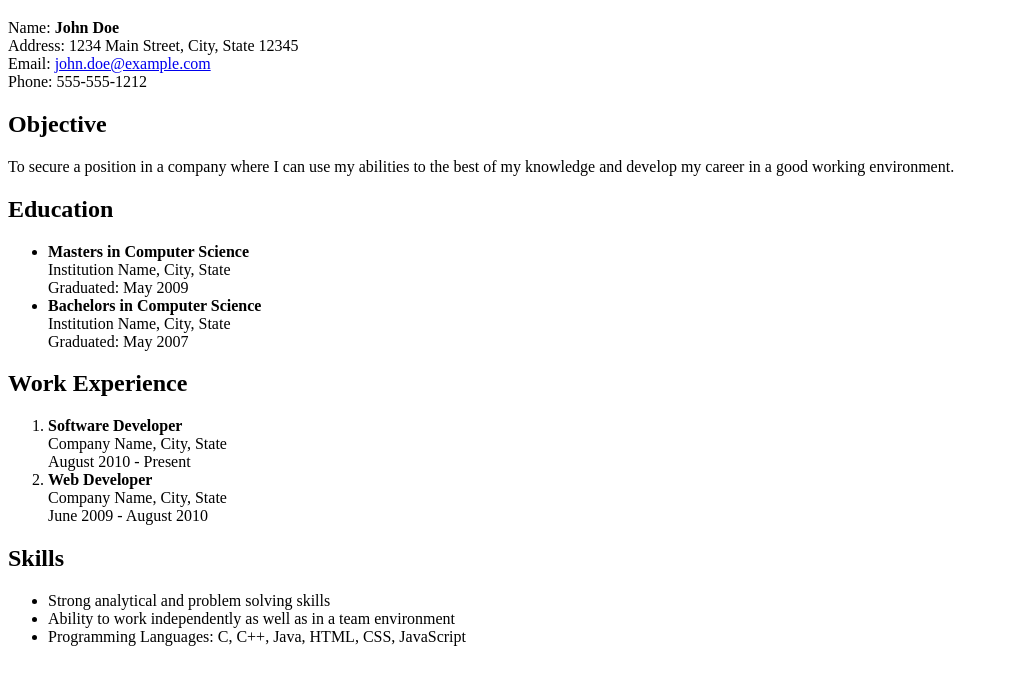
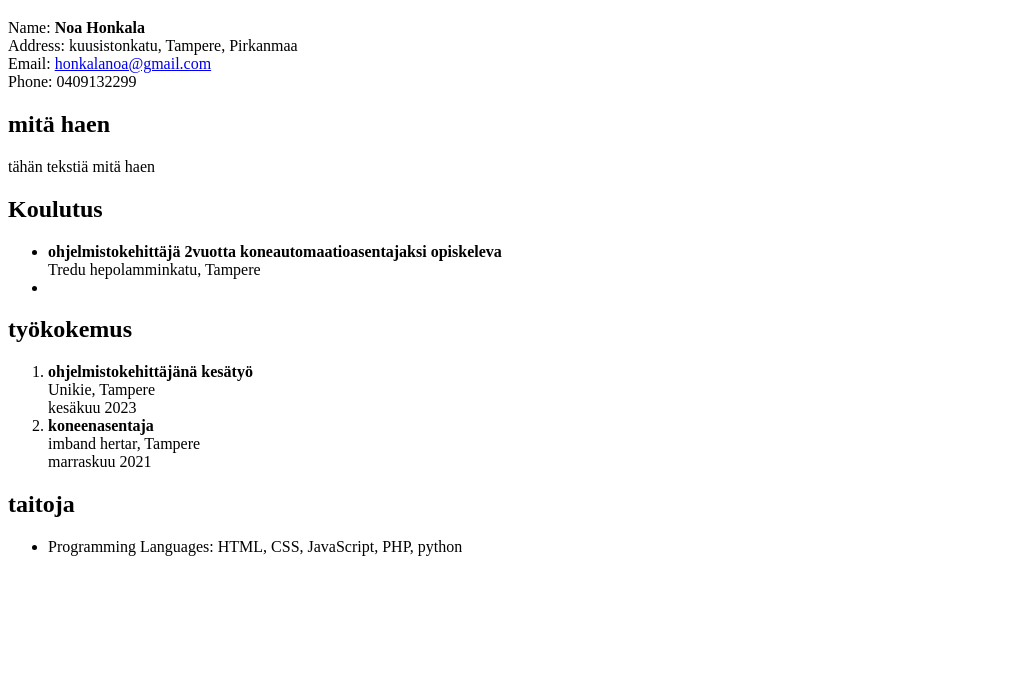
Before and after one commit to noahonk/noahonk.github.io, a plain HTML site: page index.html in a window 1280 px wide. Shown: the part 61-746 px from the top of the page, without its empty margins (0-1009 px from the left). Drawn offline with Linux system fonts and the light colour scheme.

Commit message:
Update index.html

```diff
--- a/index.html
+++ b/index.html
@@ -8,50 +8,45 @@
 <body>
   <h1>Curriculum Vitae</h1>
   <p>
-    Name: <strong>John Doe</strong><br>
-    Address: 1234 Main Street, City, State 12345<br>
-    Email: <a href="mailto:john.doe@example.com">john.doe@example.com</a><br>
-    Phone: 555-555-1212<br>
+    Name: <strong>Noa Honkala</strong><br>
+    Address: kuusistonkatu, Tampere, Pirkanmaa<br>
+    Email: <a href="mailto:honkalanoa@gmail.com">honkalanoa@gmail.com</a><br>
+    Phone: 0409132299<br>
   </p>
 
-  <h2>Objective</h2>
+  <h2>mitä haen</h2>
   <p>
-    To secure a position in a company where I can use my abilities to the best of my knowledge and develop my career in a good working environment.
+    tähän tekstiä mitä haen
   </p>
 
-  <h2>Education</h2>
+  <h2>Koulutus</h2>
   <ul>
     <li>
-      <strong>Masters in Computer Science</strong><br>
-      Institution Name, City, State<br>
-      Graduated: May 2009
+      <strong>ohjelmistokehittäjä 2vuotta
+      koneautomaatioasentajaksi opiskeleva</strong><br>
+      Tredu hepolamminkatu, Tampere<br>
     </li>
-    <li>
-      <strong>Bachelors in Computer Science</strong><br>
-      Institution Name, City, State<br>
-      Graduated: May 2007
+    <li></li>
     </li>
   </ul>
 
-  <h2>Work Experience</h2>
+  <h2>työkokemus</h2>
   <ol>
     <li>
-      <strong>Software Developer</strong><br>
-      Company Name, City, State<br>
-      August 2010 - Present
+      <strong>ohjelmistokehittäjänä kesätyö</strong><br>
+      Unikie, Tampere<br>
+      kesäkuu 2023
     </li>
     <li>
-      <strong>Web Developer</strong><br>
-      Company Name, City, State<br>
-      June 2009 - August 2010
+      <strong>koneenasentaja</strong><br>
+      imband hertar, Tampere<br>
+      marraskuu 2021
     </li>
   </ol>
 
-  <h2>Skills</h2>
+  <h2>taitoja</h2>
   <ul>
-    <li>Strong analytical and problem solving skills</li>
-    <li>Ability to work independently as well as in a team environment</li>
-    <li>Programming Languages: C, C++, Java, HTML, CSS, JavaScript</li>
+    <li>Programming Languages: HTML, CSS, JavaScript, PHP, python</li>
   </ul>
 </body>
 </html>
```
